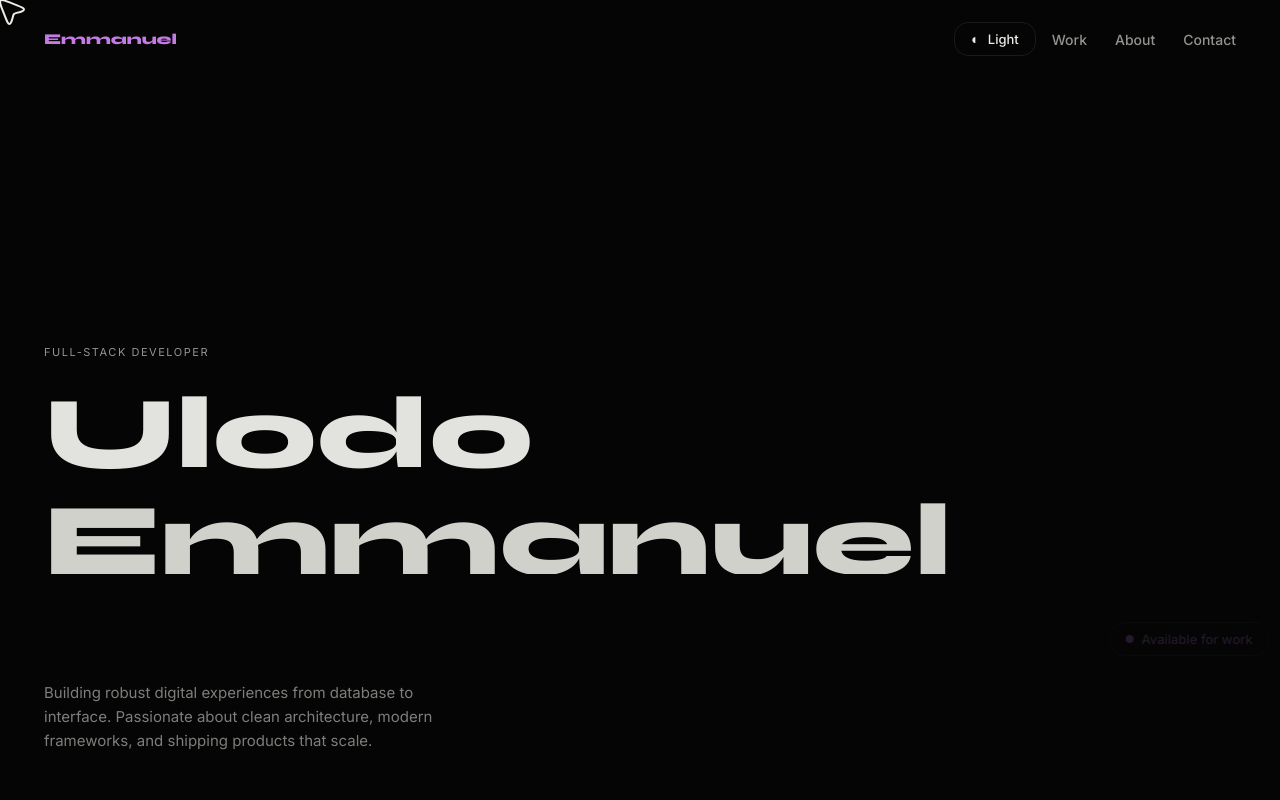
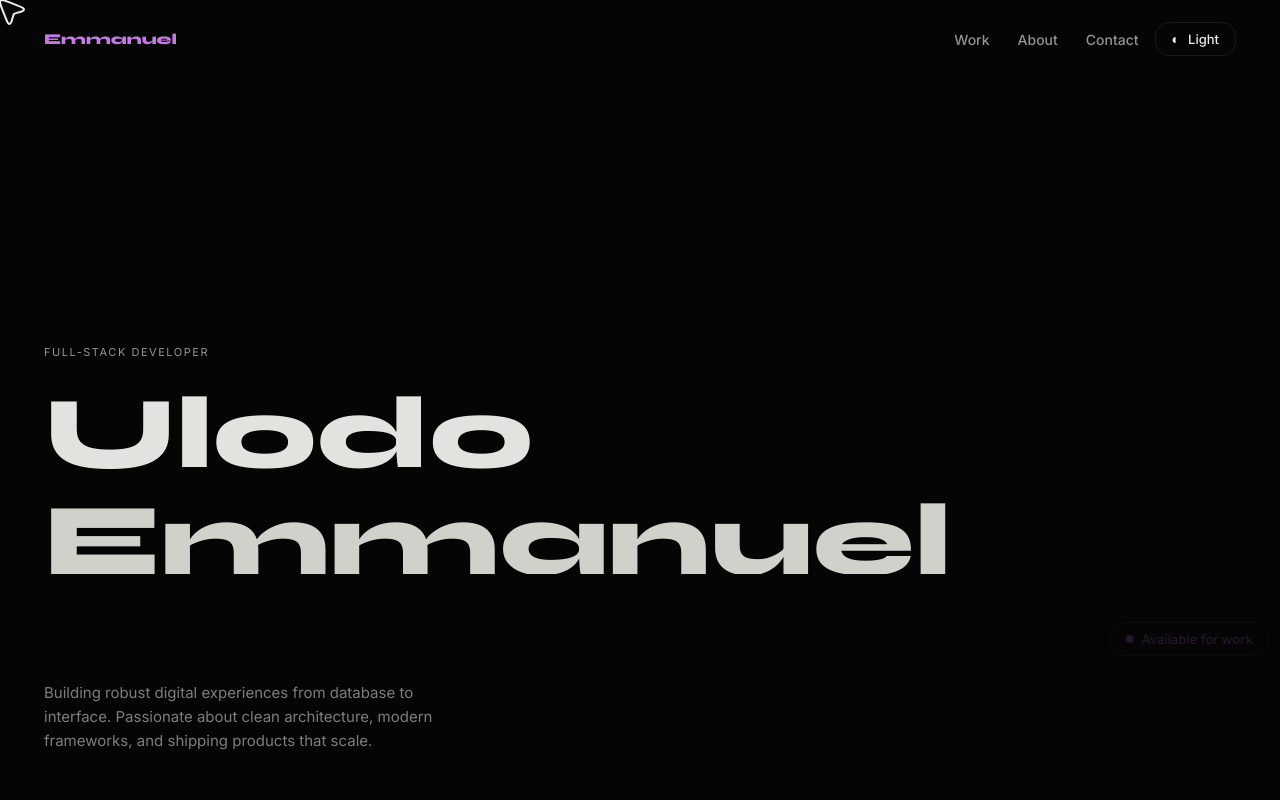
Before and after one commit to ELMANNY4000/el-portfolio, a React (Vite) app: page / in a window 1280 px wide. Shown: the top 800 px of the page. Built offline with nearby package versions, Linux system fonts and the light colour scheme.

Commit message:
fix layout

```diff
--- a/src/components/Navbar.jsx
+++ b/src/components/Navbar.jsx
@@ -14,6 +14,14 @@ const Navbar = ({ scrolled, theme, onToggleTheme }) => {
     <nav className={`navbar ${scrolled ? 'scrolled' : ''}`}>
       <a href="#hero" className="nav-logo">Emmanuel</a>
       <div className="nav-right">
+        <ul className={`nav-links ${menuOpen ? 'open' : ''}`}>
+          {navItems.map(item => (
+            <li key={item.href}>
+              <a href={item.href} onClick={() => setMenuOpen(false)}>{item.label}</a>
+            </li>
+          ))}
+        </ul>
+
         <button className="theme-btn" onClick={onToggleTheme} aria-label="Toggle colour scheme">
           <span className="t-icon">{theme === 'dark' ? '◐' : '◑'}</span>
           <span>{theme === 'dark' ? 'Light' : 'Dark'}</span>
@@ -30,14 +38,6 @@ const Navbar = ({ scrolled, theme, onToggleTheme }) => {
           <span></span>
           <span></span>
         </button>
-
-        <ul className={`nav-links ${menuOpen ? 'open' : ''}`}>
-          {navItems.map(item => (
-            <li key={item.href}>
-              <a href={item.href} onClick={() => setMenuOpen(false)}>{item.label}</a>
-            </li>
-          ))}
-        </ul>
       </div>
     </nav>
   );
```
